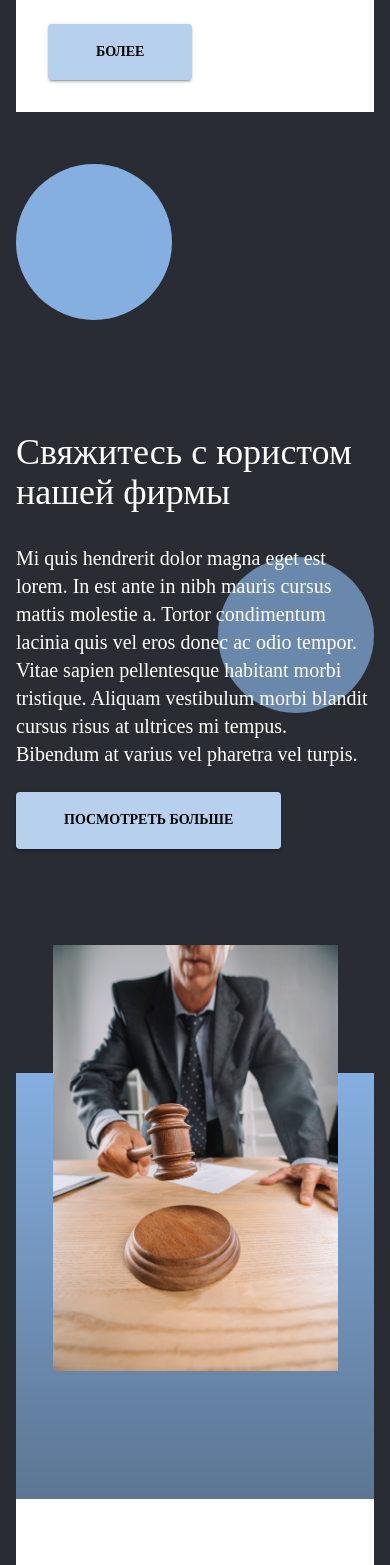
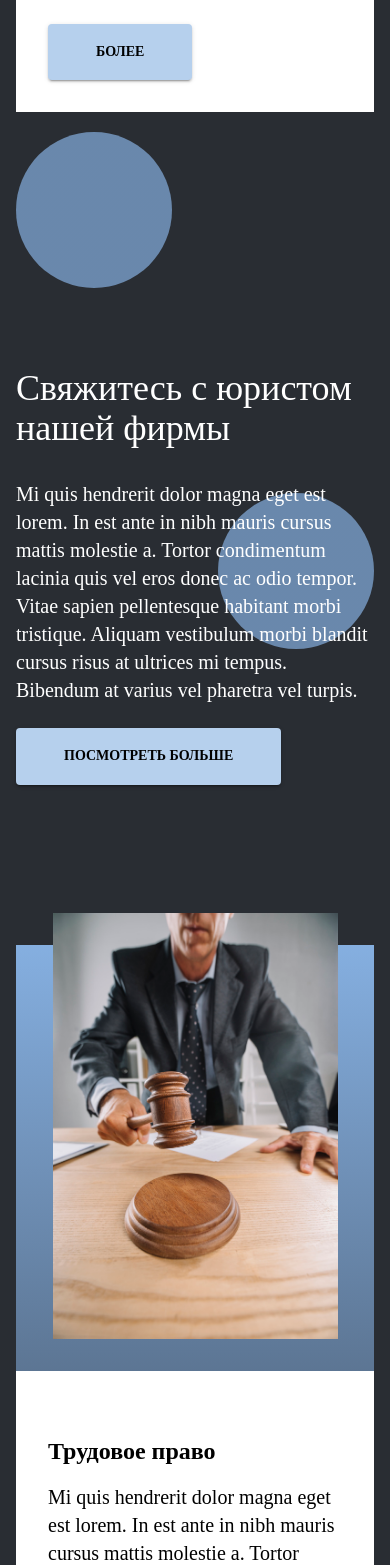
Before and after one commit to Gebach/legal-advice, a React (Vite) app: page / in a window 390 px wide. Shown: the part 823-2388 px from the top of the page. Built offline with nearby package versions, Linux system fonts and the light colour scheme.

Commit message:
change margins in mobile version

```diff
--- a/src/routes/index.lazy.tsx
+++ b/src/routes/index.lazy.tsx
@@ -17,7 +17,7 @@ export const Route = createLazyFileRoute('/')({
 
 function Index() {
   return (
-    <Box className="page-content flex flex-col gap-48">
+    <Box className="page-content flex flex-col md:gap-48 gap-32">
       <HeroSection />
       <ContactSection />
       <LabourRightsSection />
--- a/src/shared/ui/DesignCircle/DesignCircle.tsx
+++ b/src/shared/ui/DesignCircle/DesignCircle.tsx
@@ -1,7 +1,8 @@
 function DesignCircle({ classname }: { classname?: string }) {
   return (
     <div
-      className={`disign-circle md:w-[228px] md:h-[228px] w-[156px] h-[156px] bg-gradient-to-b from-secondary to-secondary rounded-full ${classname}`}
+      className={`disign-circle md:w-[228px] md:h-[228px] w-[156px] h-[156px] bg-gradient-to-b
+                from-secondary to-secondary rounded-full max-md:opacity-70 ${classname}`}
     ></div>
   )
 }
--- a/src/widgets/ContactForm/ContactForm.tsx
+++ b/src/widgets/ContactForm/ContactForm.tsx
@@ -68,7 +68,7 @@ function ContactForm() {
               fullWidth
               value={formValues.email}
               onChange={e => onChangeHandler(e)}
-              helperText={errors.email && 'Некорректный email'}
+              helperText={errors.email && 'Некорректная почта'}
               error={errors.email}
             />
             <TextField
--- a/src/widgets/ContactSection/ContactSection.tsx
+++ b/src/widgets/ContactSection/ContactSection.tsx
@@ -18,7 +18,7 @@ function ContactSection() {
 
       <ButtonPrimary content="Посмотреть больше" />
 
-      <AbsoulteContainer classname="inset-y-0 right-0 top-[30%] max-md:absolute max-md:opacity-70">
+      <AbsoulteContainer classname="inset-y-0 right-0 top-[30%] max-md:absolute">
         <DesignCircle classname="-z-10" />
       </AbsoulteContainer>
     </PageSection>
--- a/src/widgets/HeroSection/HeroSerction.tsx
+++ b/src/widgets/HeroSection/HeroSerction.tsx
@@ -33,7 +33,7 @@ function HeroSection() {
         </BackgroundTextContainer>
       </AbsoulteContainer>
 
-      <AbsoulteContainer classname="md:-left-8 md:-bottom-32 left-0 -bottom-52 max-md:absolute">
+      <AbsoulteContainer classname="md:-left-8 md:-bottom-32 left-0 -bottom-44 max-md:absolute">
         <DesignCircle />
       </AbsoulteContainer>
     </PageSection>
--- a/src/widgets/LabourRightsSection/LabourRightsSection.tsx
+++ b/src/widgets/LabourRightsSection/LabourRightsSection.tsx
@@ -9,7 +9,7 @@ import LabourImage from '../../shared//assets/2.jpg'
 function LabourRightsSection() {
   return (
     <PageSection id="labour-rights" classname="mt-8 bg-gradient-to-b from-secondary to-primary">
-      <Box className="md:w-full w-[285px] flex justify-center items-start md:ml-16 m-auto md:h-[720px] overflow-hidden relative bottom-32">
+      <Box className="md:w-full w-[285px] flex justify-center items-start md:ml-16 m-auto md:h-[720px] overflow-hidden relative md:bottom-32 bottom-8">
         <FullWidthImage classname="md:pb-32 max-md:w-full" src={LabourImage} />
       </Box>
 
--- a/src/widgets/LegalAreas/LegalAreas.tsx
+++ b/src/widgets/LegalAreas/LegalAreas.tsx
@@ -9,13 +9,13 @@ import LegalAreasImage from '../../shared/assets/3.jpg'
 
 function LegalAreas() {
   return (
-    <PageSection id="legal-areas" classname="mt-12 flex flex-col items-end">
+    <PageSection id="legal-areas" classname="mt-12 flex flex-col md:items-end items-center">
       <div className="bg-gradient-to-b absolute from-secondary to-primary max-w-[80%] w-full h-[720px] -left-2/4 -top-32"></div>
       <Box className="flex justify-center items-start xl:w-[900px] md:w-full w-11/12 md:h-[720px] overflow-hidden relative">
         <FullWidthImage classname="max-md:w-full" src={LegalAreasImage} />
       </Box>
 
-      <AbsoulteContainer classname="grid grid-cols-1 xl:absolute md:gap-8 gap-4 xl:-top-28 xl:-right-32 relative md:-top-32 right-0 top-4 justify-center items-end text-center xl:max-w-[450px] max-w-prose w-full">
+      <AbsoulteContainer classname="grid grid-cols-1 xl:absolute md:gap-8 gap-4 xl:-top-28 xl:-right-32 md:-top-32 right-0 top-4 relative  justify-center items-end text-center xl:max-w-[450px] md:max-w-prose max-w-[350px] w-full">
         <Box>
           <BackgroundTextContainer classname="md:py-12 py-4">
             <BalanceOutlined sx={{ fontSize: 48, color: 'secondary.light' }} />
--- a/src/widgets/LegalWorkSection/LegalWorkSection.tsx
+++ b/src/widgets/LegalWorkSection/LegalWorkSection.tsx
@@ -6,7 +6,7 @@ import DesignCircle from '../../shared/ui/DesignCircle/DesignCircle'
 
 function LegalWorkSection() {
   return (
-    <PageSection id="legal-work" classname="mt-32 flex flex-col justify-center items-end">
+    <PageSection id="legal-work" classname="md:mt-32 flex flex-col justify-center items-end">
       <Typography variant="h2" className="relative z-10 md:w-[700px] text-right max-md:text-2xl">
         Комплексное юридическое обслуживание
       </Typography>
--- a/src/widgets/SecurityServicesSection/SecurityServicesSection.tsx
+++ b/src/widgets/SecurityServicesSection/SecurityServicesSection.tsx
@@ -13,7 +13,7 @@ function LegalServicesSection() {
           <FullWidthImage classname="lg:w-[700px] w-full lg:max-h-full max-lg:relative" src={SecurityServicesImage} />
         </Box>
         <ListIconComponent
-          classname="flex-1 pl-8"
+          classname="flex-1 md:pl-8"
           title="Услуги по экономической и информационной безопасности бизнеса"
           items={fakeSecurityServicesJson}
         />
```
